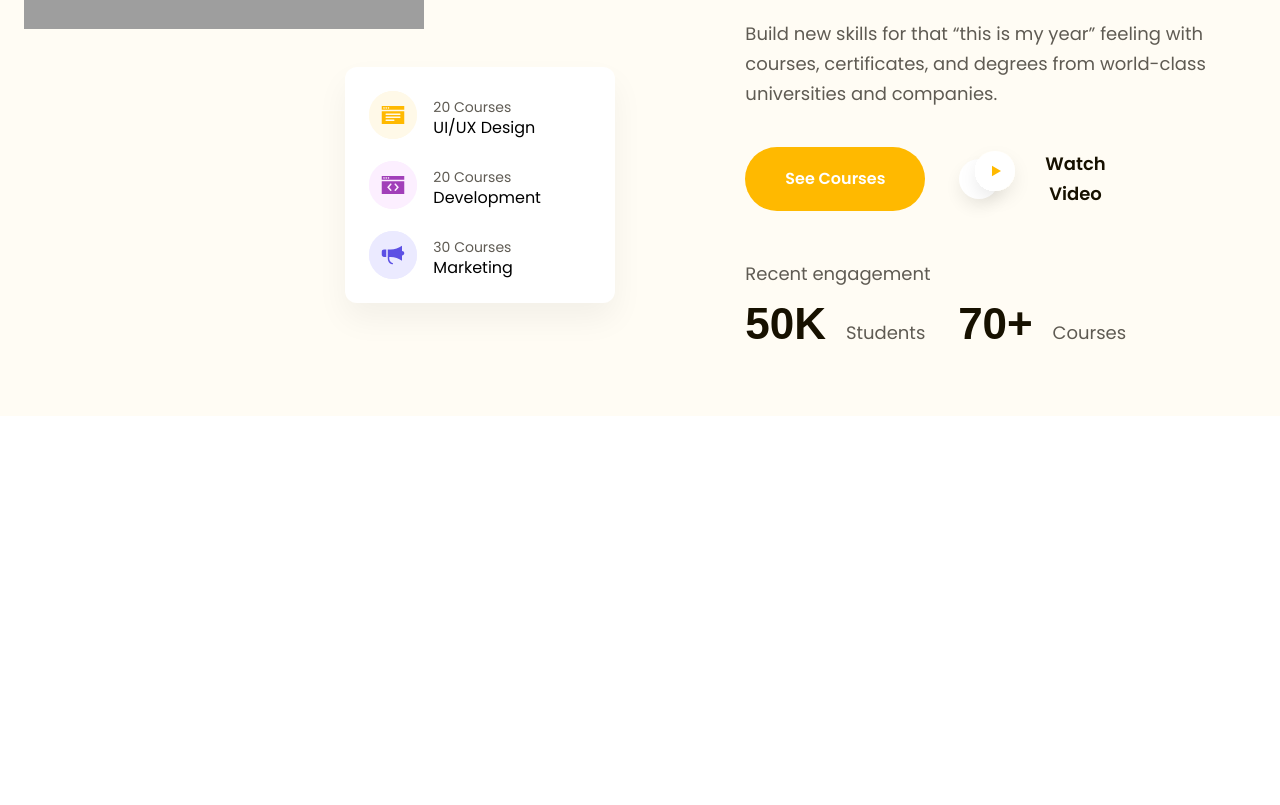
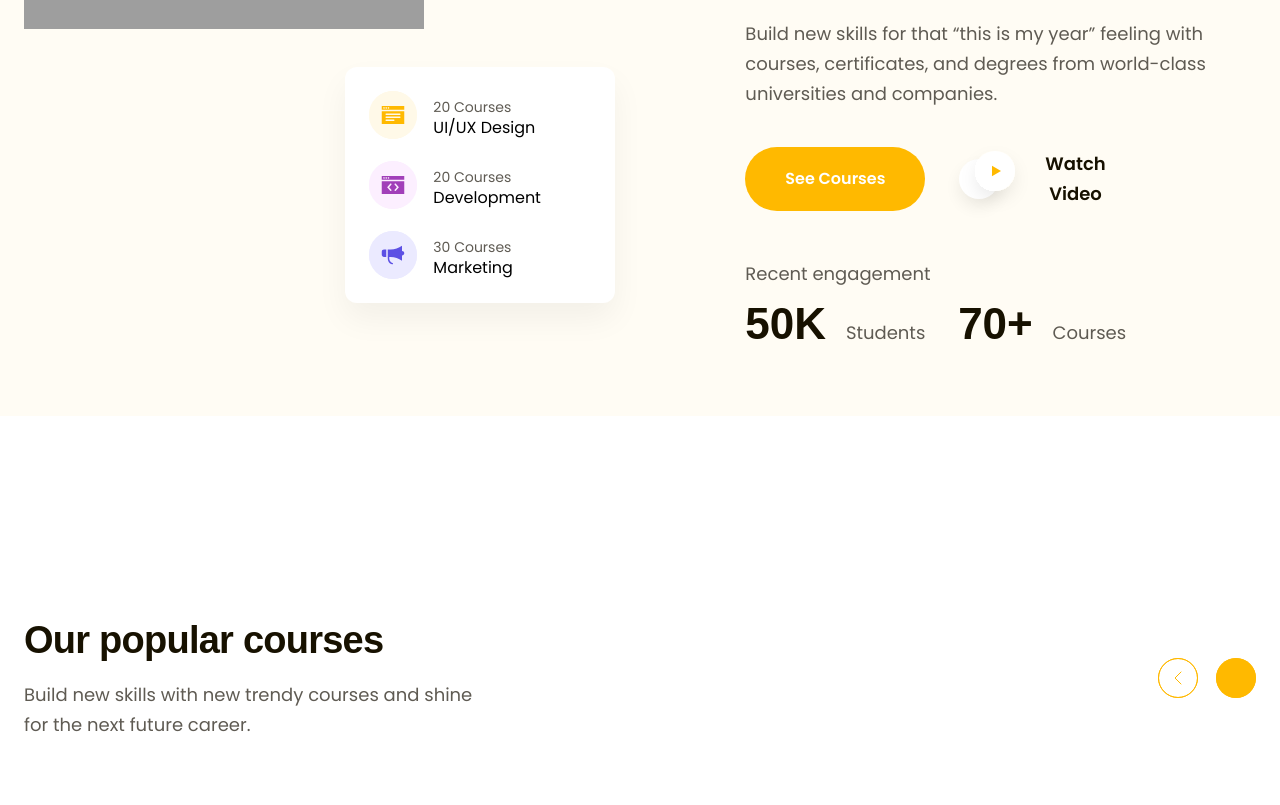
Before and after one commit to Tuan-1204/Duan1, a plain HTML site: page index.html in a window 1280 px wide. Shown: the part 421-1226 px from the top of the page. Before the commit the page ends 837 px from the top, so only its background shows below. Drawn offline with Linux system fonts and the light colour scheme; grey boxes are pictures that could not be loaded.

Commit message:
p4 popular part1

```diff
--- a/assets/css/style.css
+++ b/assets/css/style.css
@@ -19,6 +19,15 @@
 /* common */
 a{
     text-decoration: none;
+}
+
+.heading-lv2{
+    color: #171100;
+    font-family: var(--font-heading);
+    font-size: 3.8rem;
+    font-weight: 700;
+    line-height: 1.27;
+    letter-spacing: -0.76px;
 }
 
 .main-content{
@@ -267,3 +276,42 @@
 .hero .starts strong:nth-child(2){
   margin-left: 28px;
 }
+/* popular */
+.popular{
+    padding: 65px 0;
+    margin-top: 135px;
+}
+
+.popular-top{
+    display: flex;
+    justify-content: space-between;
+    align-items: center;
+}
+
+.popular-top .controls {
+    display: flex;
+    gap: 18px;
+}
+
+.popular-top .control-btn{
+    background-color: transparent;
+    width: 40px;
+    height: 40px;
+    border-radius: 50%;
+    border: 1px solid var(--primary-color);
+    display: flex;
+    justify-content: center;
+    align-items: center;
+}
+
+.popular-top .control-btn:hover{
+    background-color: var(--primary-color);
+    color: #fff;
+}
+.popular-top .desc{
+    margin-top: 16px;
+    width: 458px;
+    color: #5F5B53;
+   font-size: 1.8rem;
+   line-height: 1.67;
+}
--- a/index.html
+++ b/index.html
@@ -44,6 +44,7 @@
     </header>
     <!-- main -->
     <main>
+        <!-- hero -->
         <div class="hero">
             <div class="main-content">
                 <div class="body">
@@ -116,7 +117,31 @@
                 </div>
             </div>
         </div>
+        <!-- popular -->
+         <div class="popular">
+            <div class="main-content">
+                <div class="popular-top">
+                    <!-- khoi trai -->
+                    <div class="info">
+                        <h2 class="heading-lv2">Our popular courses</h2>
+                        <p class="desc">Build new skills with new trendy courses and shine for the next future career.</p>
+                    </div>
+                    <!-- nút button chuyen slide phai -->
+                     <div class="controls">
+                        <button class="control-btn">
+                            <img src="assets/icons/Icon inactive trai.svg" alt="">
+                        </button>
+                        <button class="control-btn">
+                            <img src="assets/icons/icon avtive phai.svg" alt="">
+                        </button>
+                     </div>
+
+
+                </div>
+            </div>
+         </div>
     </main>
+
 
 </body>
 
```
Also changed, not shown: assets/icons/Icon inactive trai.svg (added), assets/icons/icon avtive phai.svg (added), assets/img/Ellipse 1853.svg (added), assets/img/Group 17523.svg (deleted), assets/img/Group 17524.svg (deleted), assets/img/Group 17525.svg (deleted), assets/img/popular3.svg (added), 3 other files.
